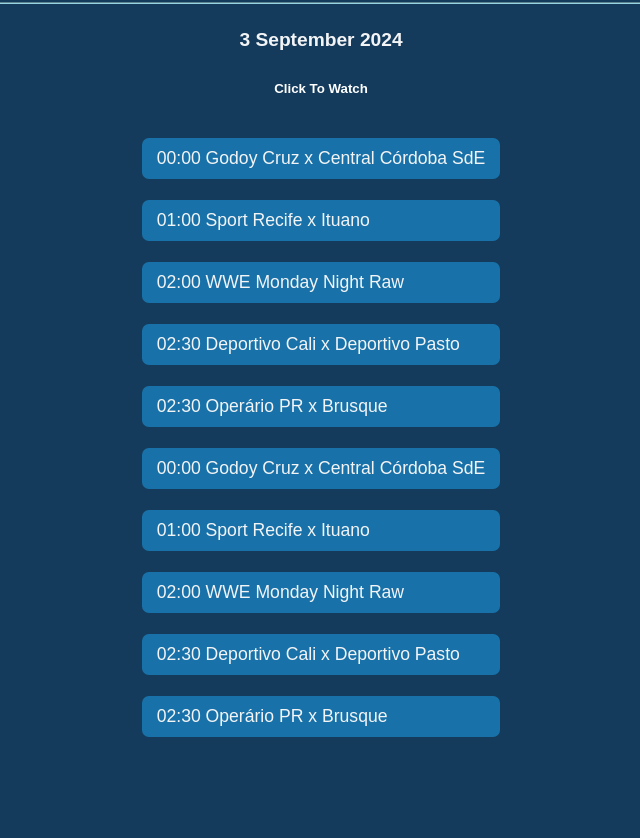
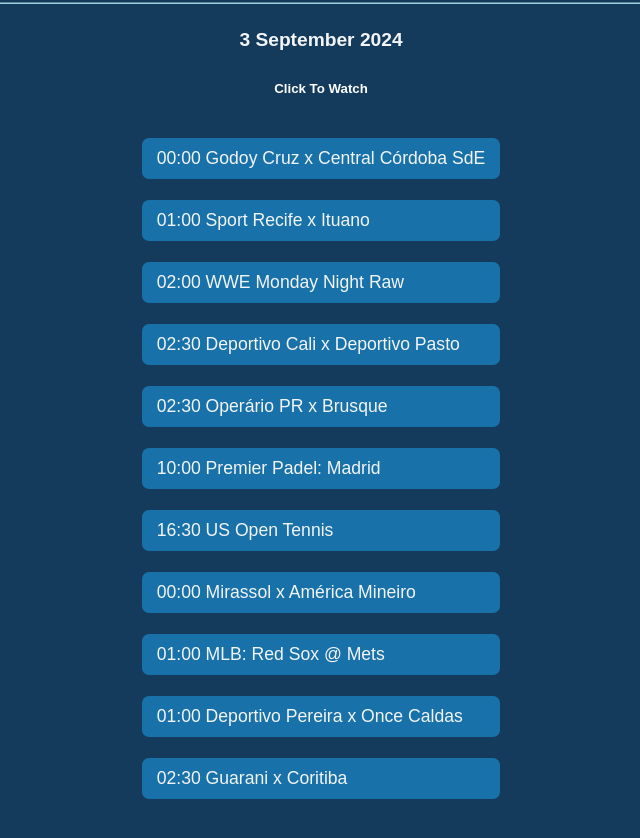
Before and after one commit to allheree/liv, a plain HTML site: page index.html in a window 1280 px wide. Shown: the part 110-948 px from the top of the page, without its empty margins (319-959 px from the left). Before the commit the page ends 901 px from the top, so only its background shows below. Drawn offline with Linux system fonts and the light colour scheme.

Commit message:
Add files via upload

```diff
--- a/index.html
+++ b/index.html
@@ -119,10 +119,12 @@
         <li><a href="https://v4.sportsonline.si/channels/hd/hd1.php">02:00 WWE Monday Night Raw</a></li>
         <li><a href="https://v4.sportsonline.si/channels/hd/hd10.php">02:30 Deportivo Cali x Deportivo Pasto</a></li>
         <li><a href="https://v4.sportsonline.si/channels/bra/br3.php">02:30 Operário PR x Brusque</a></li>
-        <li><a href="https://v4.sportsonline.si/channels/hd/hd11.php">00:00 Godoy Cruz x Central Córdoba SdE</a></li>
-        <li><a href="https://v4.sportsonline.si/channels/bra/br1.php">01:00 Sport Recife x Ituano</a></li>
-        <li><a href="https://v4.sportsonline.si/channels/hd/hd1.php">02:00 WWE Monday Night Raw</a></li>
-        <li><a href="https://v4.sportsonline.si/channels/hd/hd10.php">02:30 Deportivo Cali x Deportivo Pasto</a></li>
-        <li><a href="https://v4.sportsonline.si/channels/bra/br3.php">02:30 Operário PR x Brusque</a></li>
+        <li><a href="https://v4.sportsonline.si/channels/pt/sporttv2.php">10:00 Premier Padel: Madrid</a></li>
+        <li><a href="https://v4.sportsonline.si/channels/hd/hd2.php">16:30 US Open Tennis</a></li>
+        <li><a href="https://v4.sportsonline.si/channels/bra/br1.php">00:00 Mirassol x América Mineiro</a></li>
+        <li><a href="https://v4.sportsonline.si/channels/hd/hd1.php">01:00 MLB: Red Sox @ Mets</a></li>
+        <li><a href="https://v4.sportsonline.si/channels/hd/hd10.php">01:00 Deportivo Pereira x Once Caldas</a></li>
+        <li><a href="https://v4.sportsonline.si/channels/bra/br1.php">02:30 Guarani x Coritiba</a></li>
+
 
         </ul>
```
